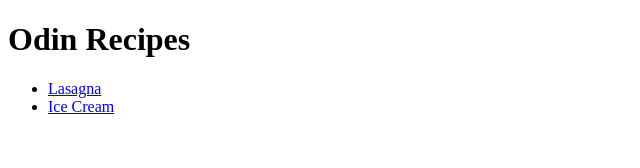
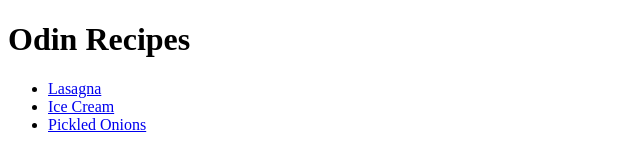
Before and after one commit to ken-ux/odin-recipes, a plain HTML site: page index.html in a window 1280 px wide. Shown: the whole page, without its empty margins (0-640 px from the left). Drawn offline with Linux system fonts and the light colour scheme.

Commit message:
Add link to pickled onions recipe page

```diff
--- a/index.html
+++ b/index.html
@@ -13,6 +13,9 @@
       <li>
         <a href="recipes/icecream.html">Ice Cream</a>
       </li>
+      <li>
+        <a href="recipes/pickledonions.html">Pickled Onions</a>
+      </li>
     </ul>
   </body>
 </html>
```
